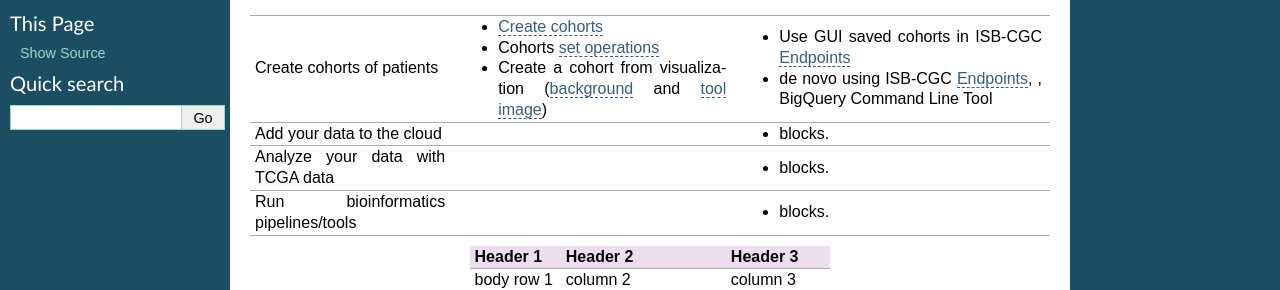
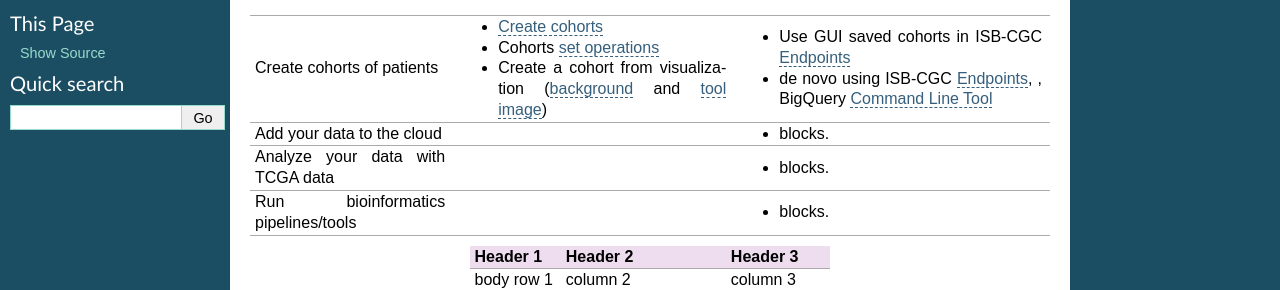
Before and after one commit to isb-cgc/readthedocs, a Sphinx documentation site: the page built from docs/source/index.rst, in a window 1280 px wide and 900 px high, scrolled down 1152 px. Shown: the part 190-480 px from the top of the window. Built offline with Sphinx 7.4.7, drawn with Linux system fonts in a browser that asks for light colours; part of the change alters nothing that is shown.

```diff
--- a/docs/source/index.rst
+++ b/docs/source/index.rst
@@ -48,7 +48,7 @@ The table below describes the types of functions that can be performed in ISB-CG
 |                                   |                                                                                                                                                                                              | - `Google Genomics REST API <https://cloud.google.com/genomics/reference/rest/>`_                                                                                                                                   |
 +-----------------------------------+----------------------------------------------------------------------------------------------------------------------------------------------------------------------------------------------+---------------------------------------------------------------------------------------------------------------------------------------------------------------------------------------------------------------------+
 |Create cohorts of patients         |- `Create cohorts </webapp/Saved-Cohorts.html>`_                                                                                                                                              |- Use GUI saved cohorts in ISB-CGC `Endpoints </progapi/Programmatic-API.html>`_                                                                                                                                     |
-|                                   |- Cohorts `set operations <search.html?q=set+operations&check_keywords=yes&area=default>`_                                                                                                    |- de novo using ISB-CGC `Endpoints </progapi/Programmatic-API.html>`_, , BigQuery Command Line Tool                                                                                                                  |
+|                                   |- Cohorts `set operations <search.html?q=set+operations&check_keywords=yes&area=default>`_                                                                                                    |- de novo using ISB-CGC `Endpoints </progapi/Programmatic-API.html>`_, , BigQuery `Command Line Tool <https://cloud.google.com/bigquery/bq-command-line-tool-quickstart>`_                                           |
 |                                   |- Create a cohort from visualization (`background </search.html?q=Creating+a+Cohort+from+a+Visualization&check_keywords=yes&area=default>`_ and `tool image </search.html?q=Selection+Icon>`_)|                                                                                                                                                                                                                     |
 +-----------------------------------+----------------------------------------------------------------------------------------------------------------------------------------------------------------------------------------------+---------------------------------------------------------------------------------------------------------------------------------------------------------------------------------------------------------------------+
 |Add your data to the cloud         |                                                                                                                                                                                              |- blocks.                                                                                                                                                                                                            |
```
